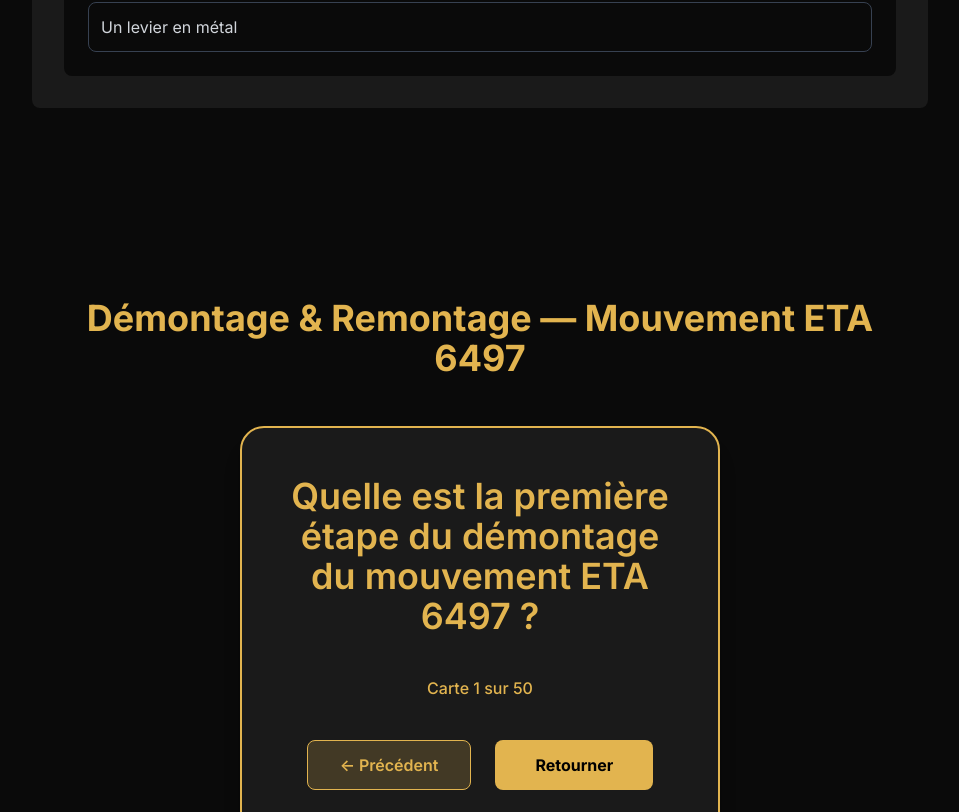
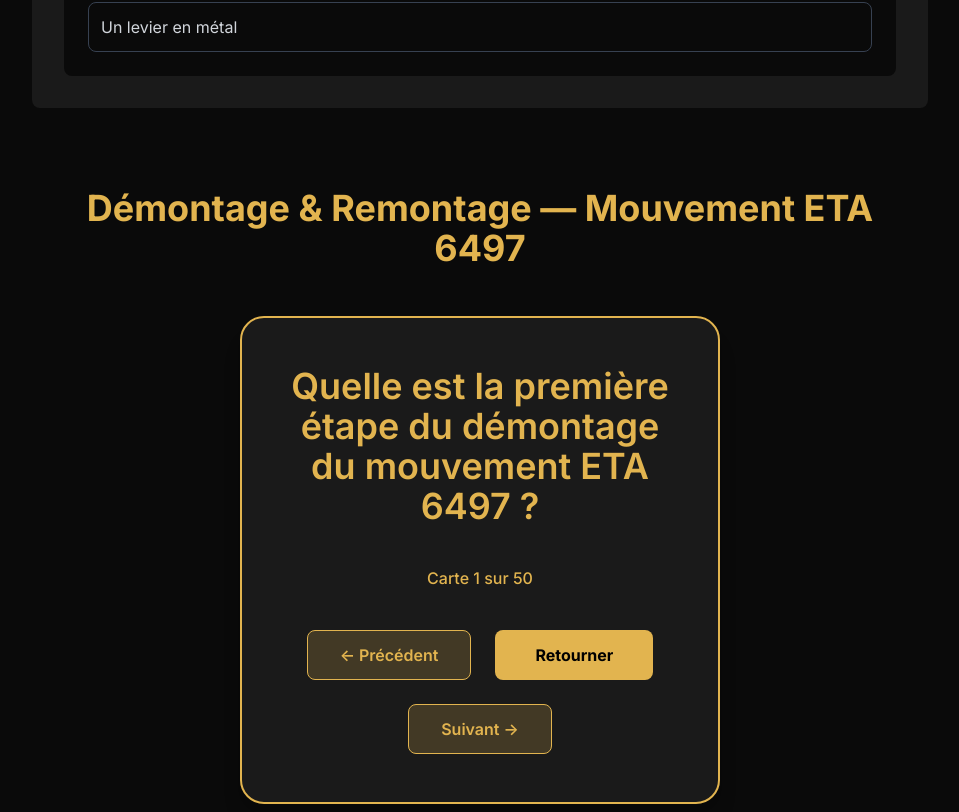
Before and after one commit to Dali-Math/horlo-afp, a Next.js app: page /pratique/demontage in a window 1280 px wide. Shown: the part 2401-3213 px from the top of the page, without its empty margins (160-1119 px from the left). Built offline with nearby package versions, Linux system fonts and the light colour scheme.

Commit message:
Update Flashcards6497.tsx

```diff
--- a/src/components/Flashcards6497.tsx
+++ b/src/components/Flashcards6497.tsx
@@ -80,7 +80,7 @@ export default function Flashcards6497() {
   }, []);
 
   return (
-    <div className="bg-[#0a0a0a] text-gray-200 flex flex-col items-center justify-center py-24 px-4 sm:px-8 lg:px-12 overflow-visible min-h-[120vh]">
+    <div className="bg-[#0a0a0a] text-gray-200 flex flex-col items-center justify-start pt-8 pb-16 px-4 sm:px-8 lg:px-12 overflow-visible">
       <h2 className="text-3xl md:text-4xl font-bold text-[#E2B44F] mb-12 text-center">
         Démontage & Remontage — Mouvement ETA 6497
       </h2>
```
